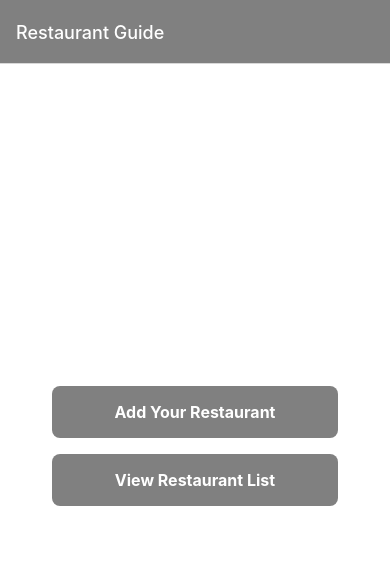
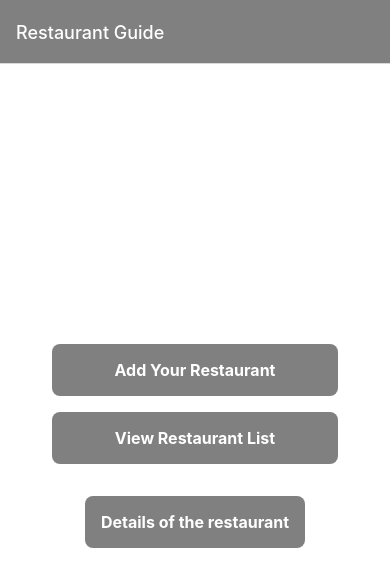
Before and after one commit to Taikai1201/P60_Final-Project, a React Native app: screen / in a window 390 px wide. Shown: the top 586 px of the page. Built offline with nearby package versions, Linux system fonts and the light colour scheme.

Commit message:
add New function to navigate to the detail screen

```diff
--- a/screens/HomeScreen.js
+++ b/screens/HomeScreen.js
@@ -1,4 +1,4 @@
-//HomeScreen.js
+// HomeScreen.js
 import React from 'react';
 import { View, TouchableOpacity, Text, StyleSheet } from 'react-native';
 
@@ -9,6 +9,11 @@ export default function HomeScreen({ navigation }) {
 
   const handleViewRestaurantList = () => {
     navigation.navigate('List of your restaurant');
+  };
+
+  // New function to navigate to the detail screen
+  const handleViewDetails = (restaurant) => {
+    navigation.navigate('Detail Restaurant', { restaurant });
   };
 
   return (
@@ -27,6 +32,20 @@ export default function HomeScreen({ navigation }) {
           <Text style={styles.buttonText}>View Restaurant List</Text>
         </TouchableOpacity>
       </View>
+
+      {/* Display a list of restaurants (replace this with your actual list) */}
+      <View style={styles.restaurantList}>
+        {/* <Text>Restaurant 1</Text> */}
+        {/* Add more restaurants as needed */}
+      </View>
+
+      {/* New button to view details */}
+      <TouchableOpacity
+        style={[styles.button, styles.viewDetailsButton]}
+        onPress={() => handleViewDetails({ name: 'Sample Restaurant' })}
+      >
+        <Text style={styles.buttonText}>Details of the restaurant</Text>
+      </TouchableOpacity>
     </View>
   );
 }
@@ -41,6 +60,7 @@ const styles = StyleSheet.create({
   },
   buttonContainer: {
     width: '80%',
+    marginBottom: 16,
   },
   button: {
     padding: 16,
@@ -55,9 +75,15 @@ const styles = StyleSheet.create({
   viewButton: {
     backgroundColor: '#808080',
   },
+  viewDetailsButton: {
+    backgroundColor: '#808080',
+  },
   buttonText: {
     color: '#fff',
     fontSize: 16,
     fontWeight: 'bold',
   },
+  restaurantList: {
+    // Style your restaurant list as needed
+  },
 });
```
